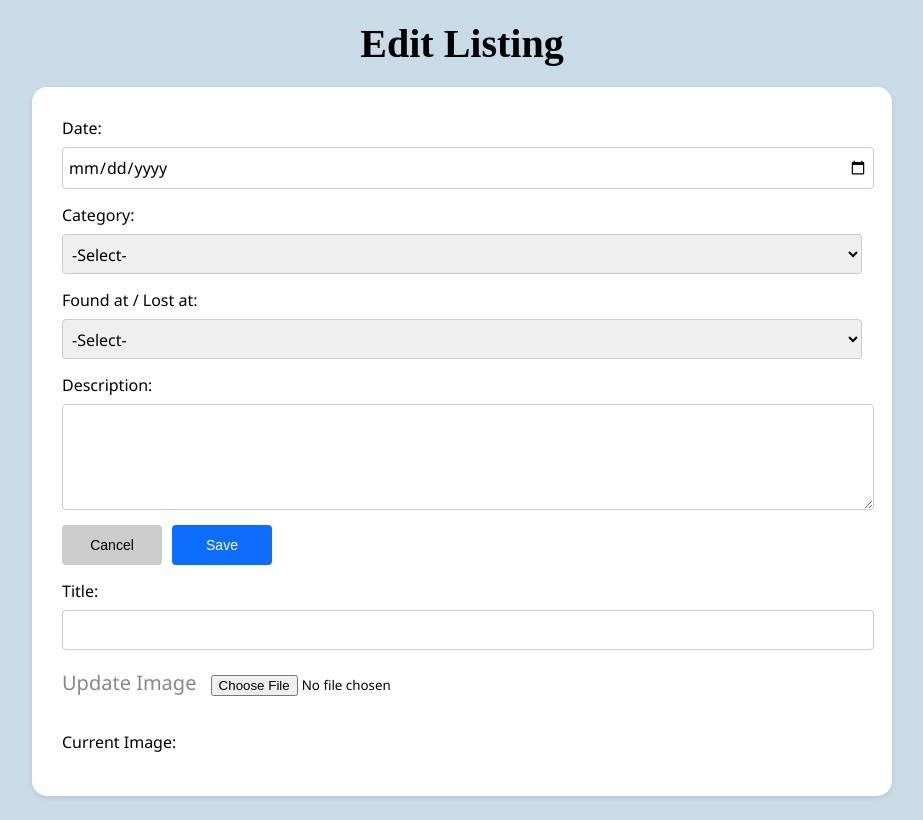
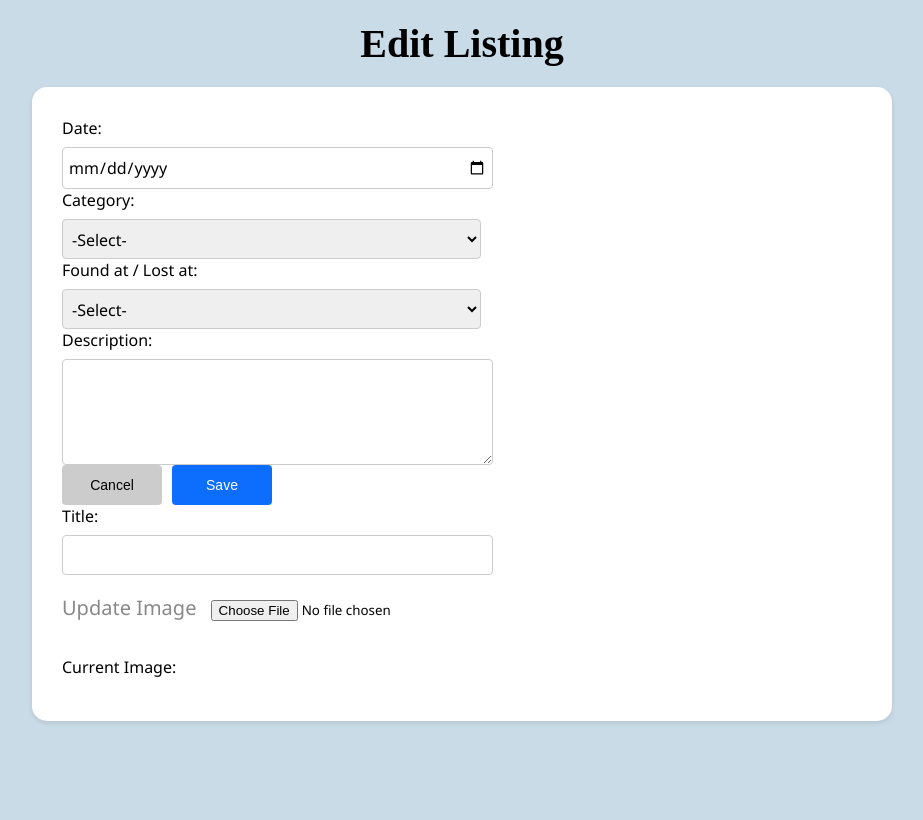
Before and after one commit to Juxnn02/LostAndFound, a Flask app: template templates/edit_listing.html in a window 1280 px wide. Shown: the whole page, without its empty margins (178-1101 px from the left). Run offline with Flask 3, Linux system fonts and the light colour scheme; the template is opened without the code that fills it, so the values that code supplies are empty.

Commit message:
Update edit_listing.html

```diff
--- a/templates/edit_listing.html
+++ b/templates/edit_listing.html
@@ -13,7 +13,8 @@
     </div>
 
 <form class="form-container" id="edit-listing-form">
-        <div class="form-content">
+
+        <div class="form-left-column">
 
             <div class="form-group">
                 <label for="listing-date">Date:</label>
```
